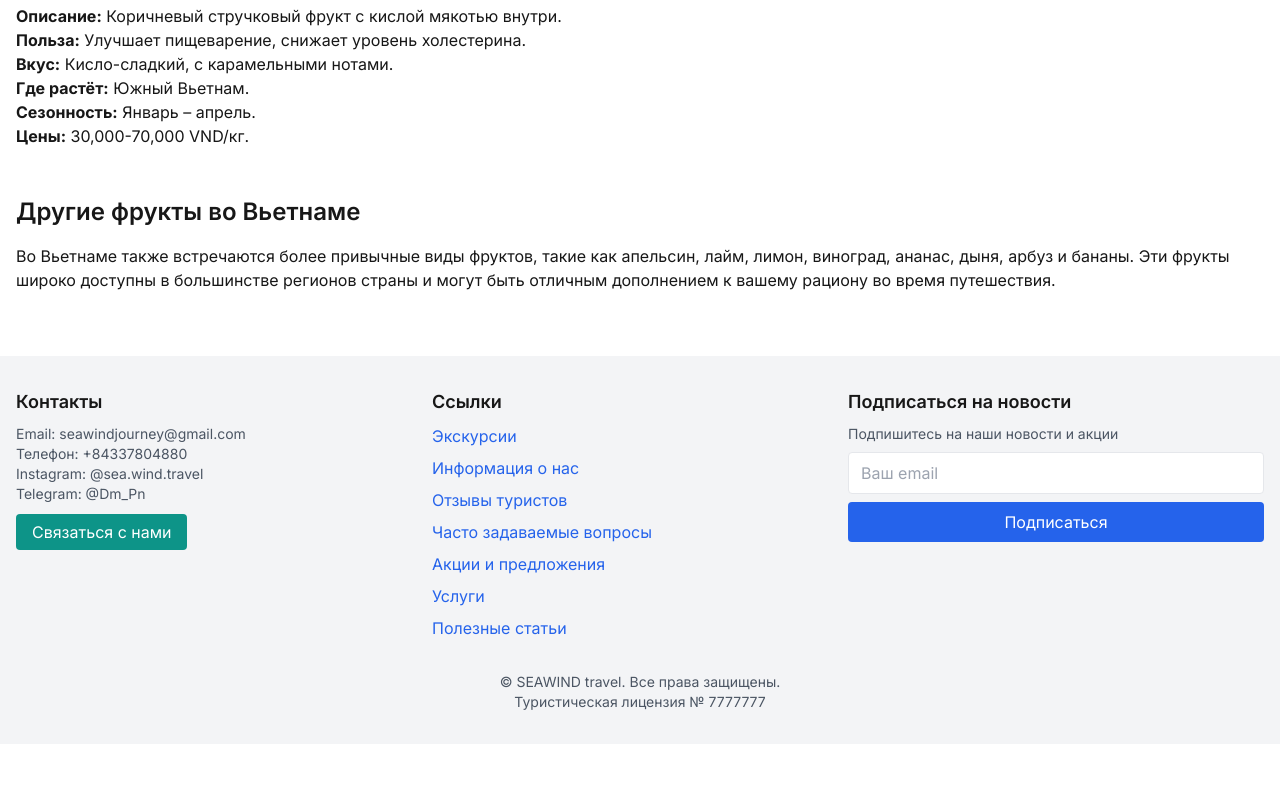
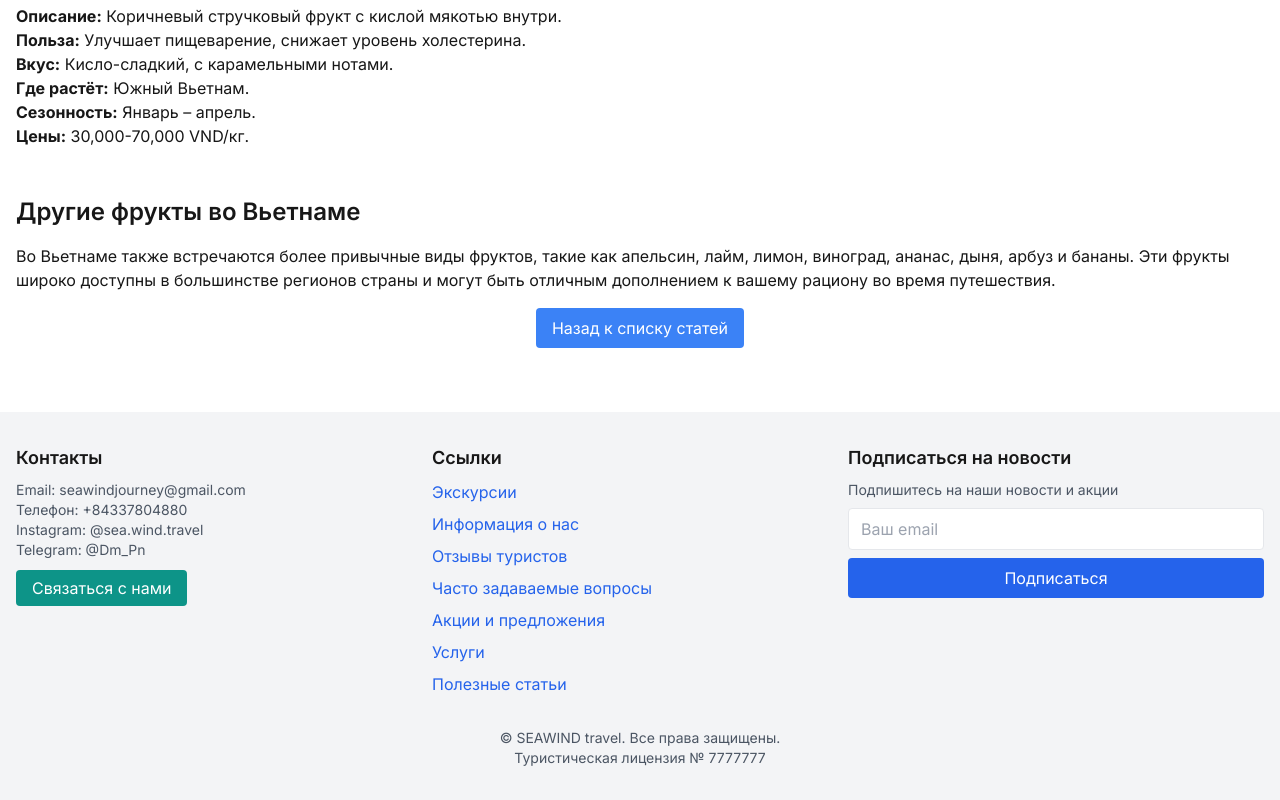
Before and after one commit to PanteleevDmitriy/deploy_testing, a Next.js app in the folder frontend/: page /articles/exotic-fruits in a window 1280 px wide. Shown: the part 7540-8340 px from the top of the page. Before the commit the page ends 8284 px from the top, so only its background shows below. Built offline with nearby package versions, Linux system fonts and the light colour scheme.

Commit message:
frutlastfix 07/02

```diff
--- a/frontend/app/articles/exotic-fruits/page.tsx
+++ b/frontend/app/articles/exotic-fruits/page.tsx
@@ -1,4 +1,5 @@
 import Image from "next/image"
+import Link from "next/link"
 
 const fruitImages = [
   "https://biznes-lanch.com/wa-data/public/photos/36/06/636/636.970.jpeg",
@@ -252,6 +253,15 @@ export default function ExoticFruitsArticle() {
             дыня, арбуз и бананы. Эти фрукты широко доступны в большинстве регионов страны и могут быть отличным
             дополнением к вашему рациону во время путешествия.
           </p>
+
+        </div>
+        <div className="text-center">
+        <Link
+    href="/articles"
+    className="mt-4 bg-blue-500 text-white px-4 py-2 rounded hover:bg-blue-600 transition duration-300 inline-block"
+  >
+    Назад к списку статей
+  </Link>
       </div>
       </div>
     )
```
Lines whose indentation alone changed are shown as unchanged.
